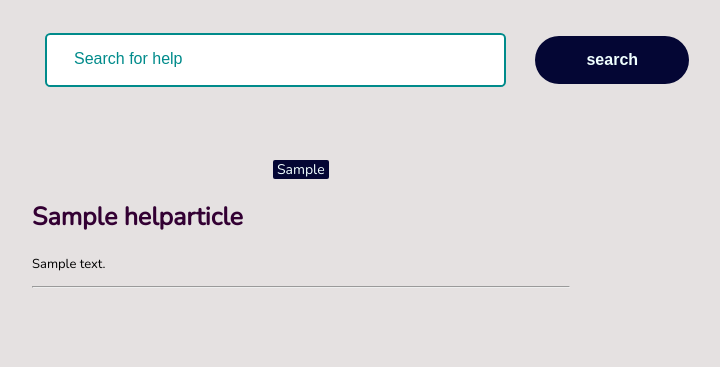
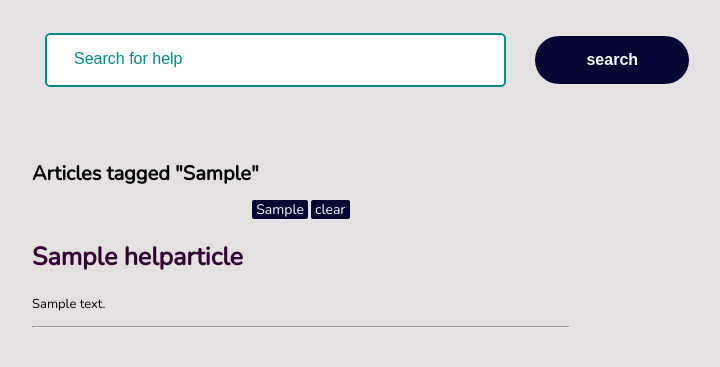
Before and after one commit to wild-times/vnet-backend, a Django app: a page that uses vnet/help/templates/help/index.html in a window 1280 px wide. Shown: the part 70-437 px from the top of the page, without its empty margins (224-944 px from the left). Run offline with Django 4.2, Linux system fonts and the light colour scheme; tables that the repository leaves empty hold one stand-in row (values such as "Sample post"); parts of the project's set-up code (start-up, migrations or seed data) failed here and were passed over.

Commit message:
adds search function to help

```diff
--- a/vnet/help/templates/help/index.html
+++ b/vnet/help/templates/help/index.html
@@ -10,20 +10,27 @@
 
 {% block content %}
     <div class="article-mix">
-        <form method="get" autocomplete="off">
-            <input type="text" name="q" id="query" placeholder="Search for help" />
+        <form action="{% url 'help:index' %}" method="get" autocomplete="off">
+            <input required type="text" name="q" id="query" placeholder="Search for help" value="{% if q %}{{ q }}{% endif %}" />
             <input type="submit" value="search">
         </form>
 
         <div class="articles-all">
             {% if q %}
-                <h1>Results for {{ q }}</h1>
+                <h1>Results for "{{ q }}"{% if t %} tagged "{{ t }}"{% endif %}</h1>
+            {% endif %}
+
+            {% if t and not q %}
+                <h1>Articles tagged "{{ t }}"</h1>
             {% endif %}
 
             <div class="center-mix">
                 {% for major_tag in major_tags %}
                     <a href="{% url 'help:index' %}?t={{ major_tag }}" class="article-tag">{{ major_tag }}</a>
                 {% endfor %}
+                    {% if t and articles %}
+                        <a href="{% url 'help:index' %}" class="article-tag">clear</a>
+                    {% endif %}
             </div>
 
             {% for article in articles %}
@@ -33,7 +40,8 @@
                 </div>
                 <hr>
             {% empty %}
-                <h1 class="center-mix">No article available{% if q %} for {{ q }}{% endif %}</h1>
+                <h1 class="center-mix">No article available{% if q %} for "{{ q }}"{% endif %}{% if t %} tagged "{{ t }}"{% endif %}</h1>
+                <a href="{% url 'help:index' %}" class="article-tag">clear</a>
             {% endfor %}
         </div>
     </div>
--- a/vnet/help/views.py
+++ b/vnet/help/views.py
@@ -8,10 +8,25 @@ class HelpIndexPage(ListView):
     template_name = 'help/index.html'
     context_object_name = 'articles'
 
+    def get_queryset(self):
+        q_set = self.model.objects.all()
+
+        if self.request.GET.get('q'):
+            q_set = q_set.filter(title__icontains=self.request.GET.get('q'))
+
+        if self.request.GET.get('t'):
+            q_set = q_set.filter(tags__icontains=self.request.GET.get('t'))
+
+        return q_set
+
     def get_context_data(self, *, object_list=None, **kwargs):
         context = super().get_context_data()
         articles_tags = [article.get_all_tags() for article in context.get('articles')]
-        context['major_tags'] = set([tag for tag_list in articles_tags for tag in tag_list])
+        context.update({
+            'major_tags': set([tag for tag_list in articles_tags for tag in tag_list]),
+            'q': self.request.GET.get('q'),
+            't': self.request.GET.get('t')
+        })
         return context
 
 
```
